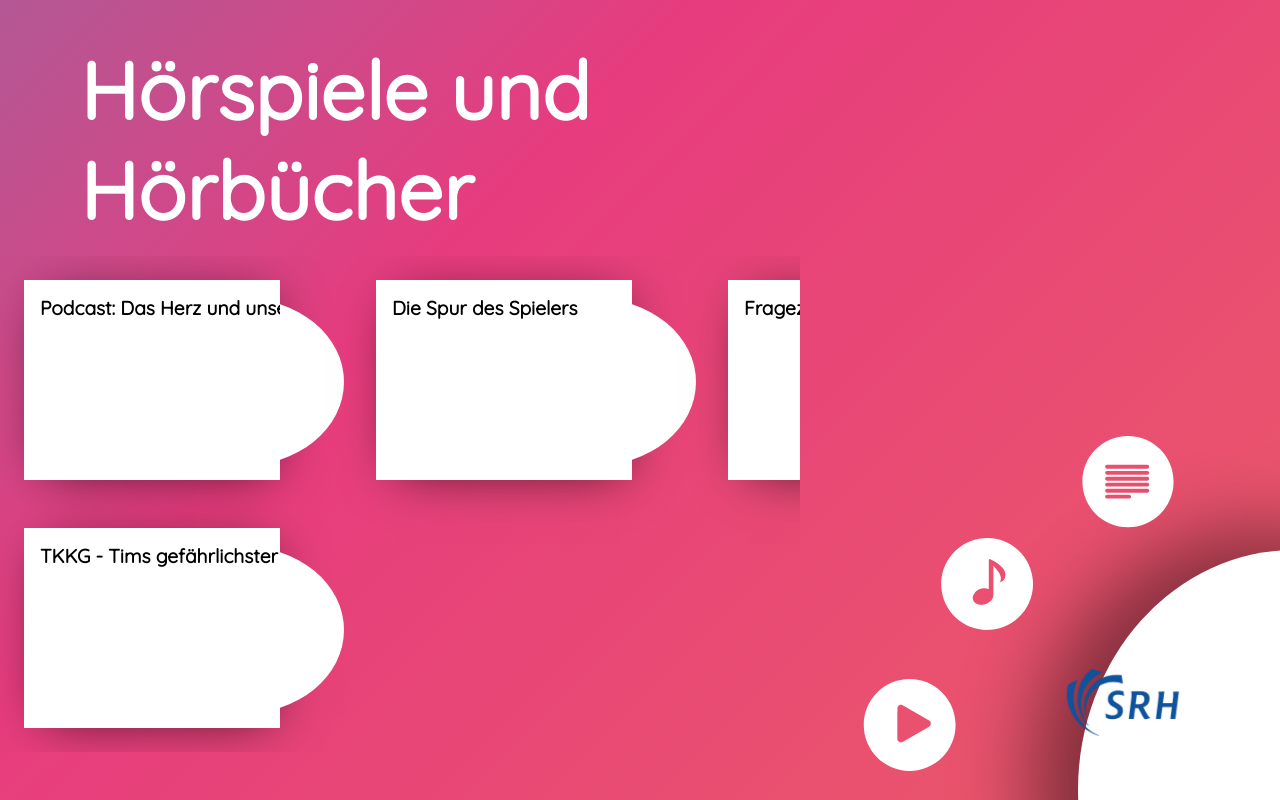
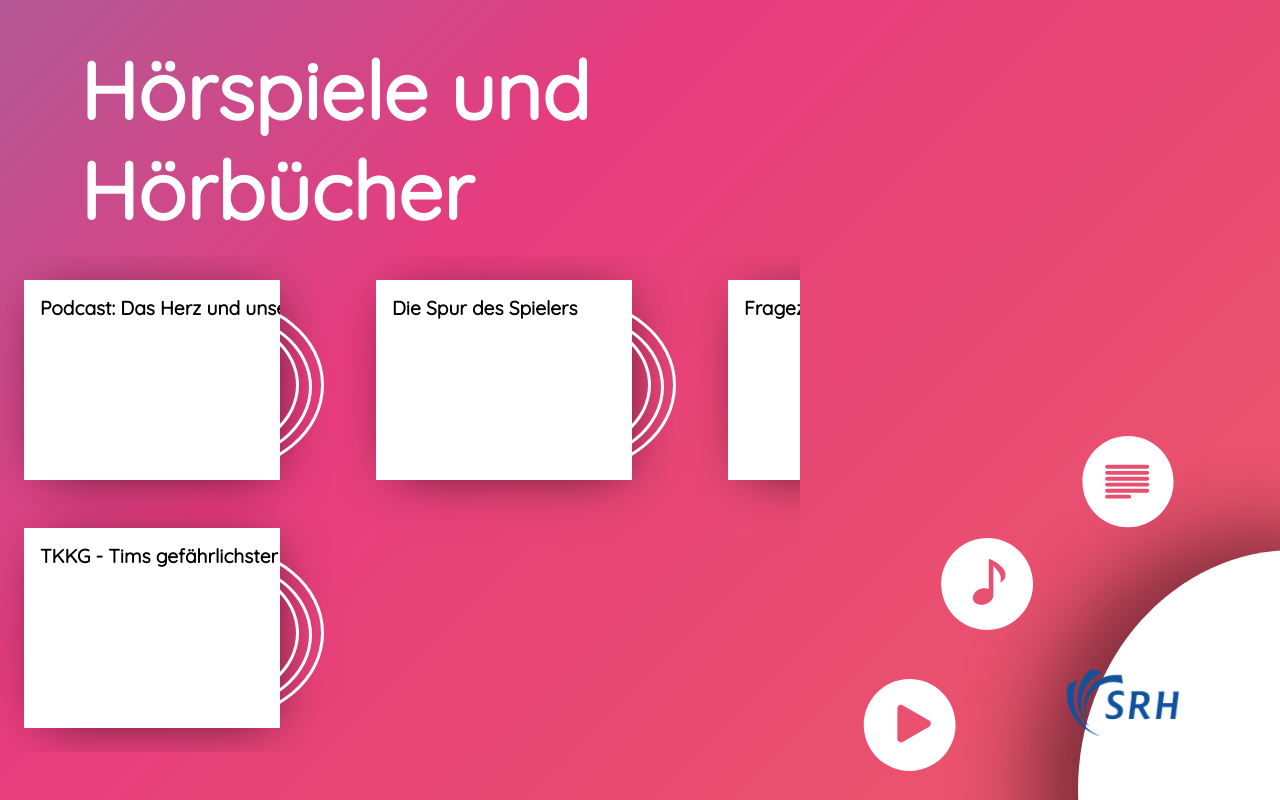
Before and after one commit to Momaritti/gera-srh, an Angular app: page /audio in a window 1280 px wide. Built offline with nearby package versions, Linux system fonts and the light colour scheme; data requests are answered from the project's data file.

Commit message:
finished the cd-style

```diff
--- a/src/app/hear/hear.component.html
+++ b/src/app/hear/hear.component.html
@@ -9,7 +9,9 @@
         <h2>{{audio.title}}</h2>
         </div>
         <h3>{{audio.id}}</h3>
-        <div class="cd"></div>
+        <div class="cd-1"></div>
+        <div class="cd-2"></div>
+        <div class="cd-3"></div>
       </li>
       <!--
       <li *ngFor="let audio of results" [routerLink]="['item', audio.title]">
--- a/src/app/hear/hear.component.sass
+++ b/src/app/hear/hear.component.sass
@@ -34,10 +34,26 @@
   overflow: hidden
 
 
-.cd
-  background-color: #FFFFFF
+.cd-1
+  border: solid white
   height: 21vh
   width: 16vw
   border-radius: 56%
   margin-top: -11vh
+  margin-left: 7vw
+
+.cd-2
+  border: solid white
+  height: 18vh
+  width: 14vw
+  border-radius: 56%
+  margin-top: -20vh
+  margin-left: 8vw
+
+.cd-3
+  border: solid white
+  height: 16vh
+  width: 12vw
+  border-radius: 56%
+  margin-top: -18vh
   margin-left: 9vw
```
